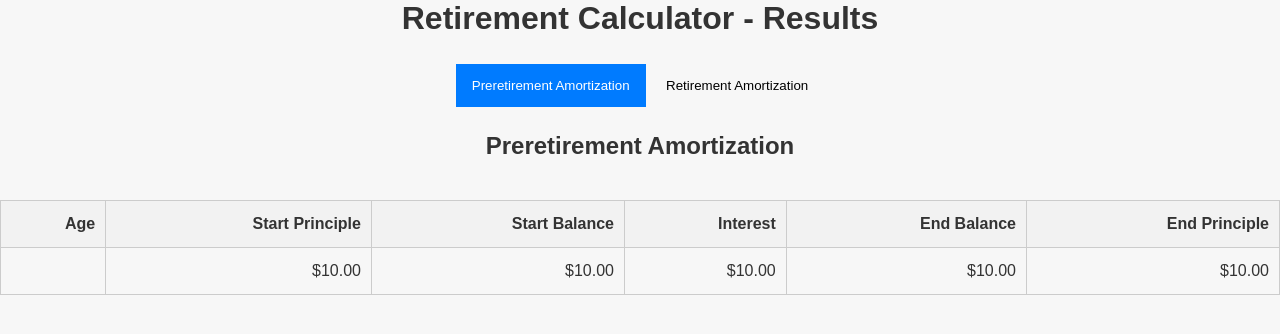
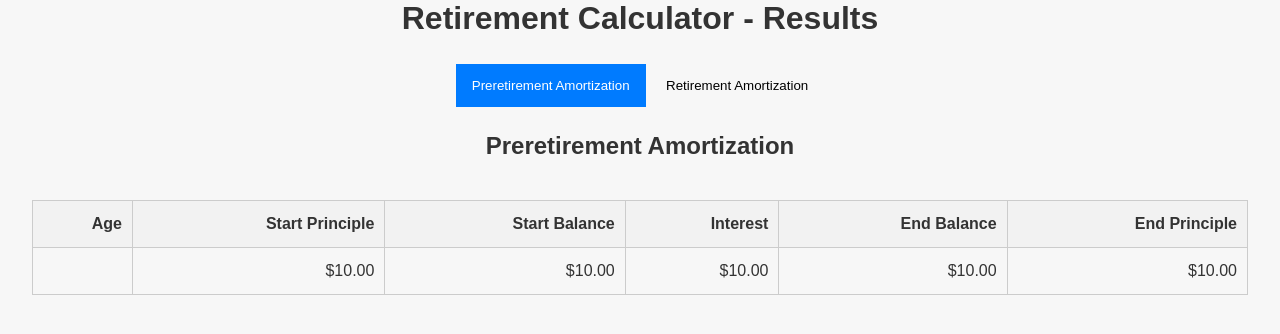
Before and after one commit to spheredmantis57/retirement-calculator, a Flask app: template templates/results.html in a window 1280 px wide; the page is wider, and only the part inside the window is pictured. Shown: the part 267-601 px from the top of that part. Run offline with Flask 3, Linux system fonts and the light colour scheme; the template is opened without the code that fills it: most values are stand-ins (such as "Sample title", 1, 10 or a date in 2020).

Commit message:
retirement ammortization was not formatted the same as pre-retire. this is now fixed

```diff
--- a/static/ret_calc_styles.css
+++ b/static/ret_calc_styles.css
@@ -50,7 +50,7 @@ table
     margin-top: 20px;
     table-layout: auto;
     border-collapse: collapse;
-    width: 100%; /* Adjust the width as needed */
+    width: 95%; /* Adjust the width as needed */
 }
 
 th, td
--- a/templates/results.html
+++ b/templates/results.html
@@ -101,7 +101,7 @@
     <div class="table-container">
     <div id="retire" class="tab-content">
         <h2>Retirement Amortization</h2>
-        <div class="table-wrapper"></div>
+        <div class="table-wrapper">
         <table border="1">
         <thead>
             <tr>
```
